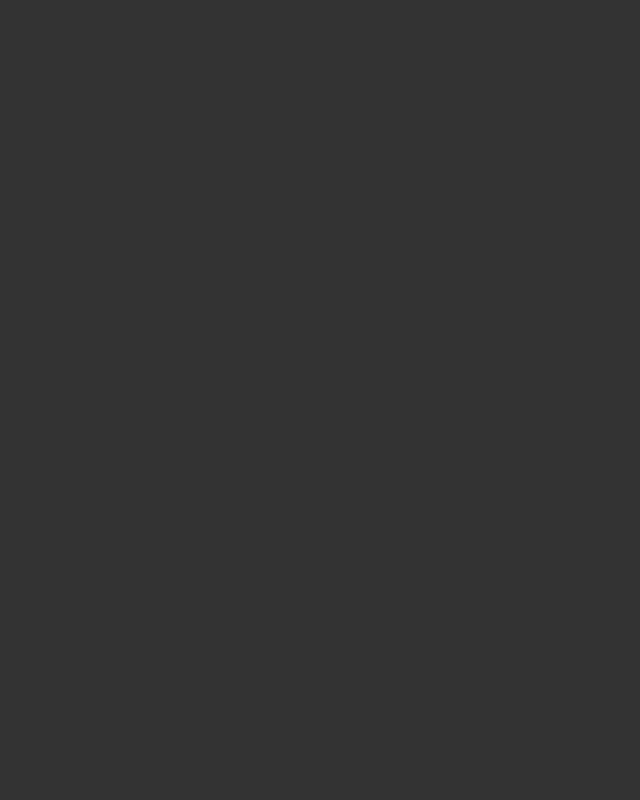
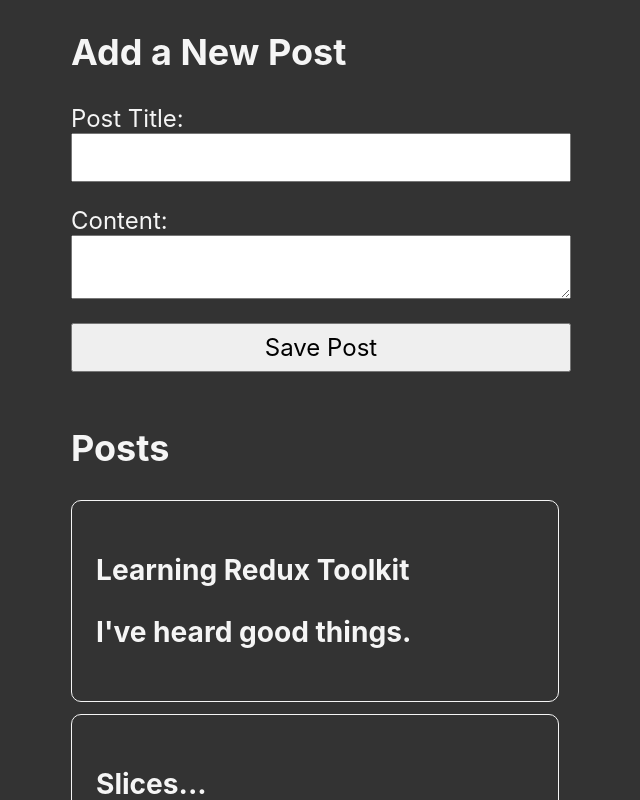
Before and after one commit to urbrioche/react-typescript-HOL, a React (Create React App) app: page /post in a window 1280 px wide. Before the commit this address had no page. Shown: the top 800 px of the page, without its empty margins (319-959 px from the left). Built offline with nearby package versions, Linux system fonts and the light colour scheme.

Commit message:
[redux][post] AddPostForm/useDispatch/slice.actions

```diff
--- a/src/App.tsx
+++ b/src/App.tsx
@@ -6,7 +6,7 @@
 import Counter from "./pages/Counter";
 import CounterRedux from "./pages/CounterRedux/Counter";
 import ChildComponentRender from "./pages/ChildComponentRender";
-import PostList from "./pages/Post/PostList";
+import Post from "./pages/Post";
 import Problem from "./pages/OverreactedExample/BeforeYouMemo/Problem";
 import Solution1 from "./pages/OverreactedExample/BeforeYouMemo/Solution1";
 import Solution2 from "./pages/OverreactedExample/BeforeYouMemo/Solution2";
@@ -41,7 +41,7 @@
                 <Route path="/counter" element={<Counter/>}/>
                 <Route path="/counter-redux" element={<CounterRedux/>}/>
                 <Route path="/child-component-render" element={<ChildComponentRender/>}/>
-                <Route path="/post-list" element={<PostList/>}/>
+                <Route path="/post" element={<Post/>}/>
                 <Route path="/before-you-memo/problem" element={<Problem/>}/>
                 <Route path="/before-you-memo/solution1" element={<Solution1/>}/>
                 <Route path="/before-you-memo/solution2" element={<Solution2/>}/>
--- a/src/app/store.ts
+++ b/src/app/store.ts
@@ -1,7 +1,7 @@
 import {configureStore} from "@reduxjs/toolkit";
 import counterReducer from "../pages/CounterRedux/conterSlice";
 import postsReducer from "../pages/Post/postsSlice";
-import {TypedUseSelectorHook, useSelector} from "react-redux";
+import {TypedUseSelectorHook, useDispatch, useSelector} from "react-redux";
 
 export const store = configureStore({
     reducer: {
@@ -18,3 +18,4 @@
 // https://redux.js.org/usage/usage-with-typescript#define-typed-hooks
 // 加了這個呼叫端在使用useSelector時，就不用一直要宣告型別
 export const useAppSelector: TypedUseSelectorHook<RootState> = useSelector;
+export const useAppDispatch = () => useDispatch<AppDispatch>();
--- a/src/index.css
+++ b/src/index.css
@@ -29,16 +29,16 @@
 /*    align-items: center;*/
 /*}*/
 
-input {
-    text-align: center;
-    max-width: 2.5em;
-}
+/*input {*/
+/*    text-align: center;*/
+/*    max-width: 2.5em;*/
+/*}*/
 
-button {
-    font-size: 2rem;
-    margin: 0.5em 0 0.5em 0.5em;
-    min-width: 2em;
-}
+/*button {*/
+/*    font-size: 2rem;*/
+/*    margin: 0.5em 0 0.5em 0.5em;*/
+/*    min-width: 2em;*/
+/*}*/
 
 button:first-child {
     margin-left: 0;
--- /dev/null
+++ b/src/pages/Post/AddPostForm.tsx
@@ -0,0 +1,54 @@
+import {ChangeEvent, ChangeEventHandler, useState} from "react";
+import {useAppDispatch, useAppSelector} from "../../app/store";
+import {nanoid} from "@reduxjs/toolkit";
+import {postAdded} from "./postsSlice";
+
+const AddPostForm = () => {
+    const dispatch = useAppDispatch();
+
+    const [title, setTitle] = useState('');
+    const [content, setContent] = useState('');
+
+    const onTitleChanged = (e: ChangeEvent<HTMLInputElement>) => setTitle(e.target.value);
+    const onContentChanged = (e: ChangeEvent<HTMLTextAreaElement>) => setContent(e.target.value);
+    const onSavePostClicked = () => {
+        if (title && content) {
+            dispatch(postAdded({
+                id: nanoid(),
+                title,
+                content,
+            }));
+            setTitle('');
+            setContent('');
+        }
+    };
+
+    return (
+        <section>
+            <h2>Add a New Post</h2>
+            <form className="form">
+                <label htmlFor="postTitle">Post Title:</label>
+                <input
+                    type="text"
+                    id="postTitle"
+                    name="postTitle"
+                    value={title}
+                    onChange={onTitleChanged}
+                />
+                <label htmlFor="postContent">Content:</label>
+                <textarea
+                    id="postContent"
+                    name="postContent"
+                    value={content}
+                    onChange={onContentChanged}
+                />
+                <button
+                    type="button"
+                    onClick={onSavePostClicked}>Save Post
+                </button>
+            </form>
+        </section>
+    );
+};
+
+export default AddPostForm;
--- a/src/pages/Post/PostList.tsx
+++ b/src/pages/Post/PostList.tsx
@@ -1,8 +1,13 @@
 import {useAppSelector} from "../../app/store";
+import {selectAllPosts} from "./postsSlice";
 
 const PostList = () => {
-    const posts = useAppSelector(state => state.posts);
+    // 第一版寫法
     // const posts = useSelector<RootState, { id: string, title: string, content: string }[]>(state => state.posts);
+    // 查了一下官網的建議做法 for TypeScript
+    // const posts = useAppSelector(state => state.posts);
+    // 作者建議在slice export一個變出，這樣如果state的shape改變了，只要改slice就好，不用每個component都改
+    const posts = useAppSelector(selectAllPosts);
     const renderPosts = posts.map(post => (
         <article key={post.id}>
             <h3>{post.title}</h3>
--- /dev/null
+++ b/src/pages/Post/index.css
@@ -0,0 +1,17 @@
+.main {
+    max-width: 500px;
+    margin: auto;
+}
+
+.form {
+    display: flex;
+    flex-direction: column;
+}
+
+input,
+textarea,
+button,
+select {
+    font: inherit;
+    margin-bottom: 1em;
+}
--- /dev/null
+++ b/src/pages/Post/index.tsx
@@ -0,0 +1,14 @@
+import AddPostForm from "./AddPostForm";
+import PostList from "./PostList";
+import './index.css';
+
+const Post = () => {
+    return <>
+        <main className="main">
+            <AddPostForm/>
+            <PostList/>
+        </main>
+    </>;
+};
+
+export default Post;
--- a/src/pages/Post/postsSlice.ts
+++ b/src/pages/Post/postsSlice.ts
@@ -20,12 +20,17 @@
 const postSlice = createSlice({
         name: 'posts',
         initialState,
-        reducers: {},
+        reducers: {
+            postAdded(state, action) {
+                state.push(action.payload);
+            }
+        },
     }
 );
 
 // reference: https://redux.js.org/usage/usage-with-typescript#define-root-state-and-dispatch-types
 // export const selectAllPosts = (state: any) => state.posts;
 export const selectAllPosts = (state: RootState) => state.posts;
+export const {postAdded} = postSlice.actions;
 
 export default postSlice.reducer;
```
